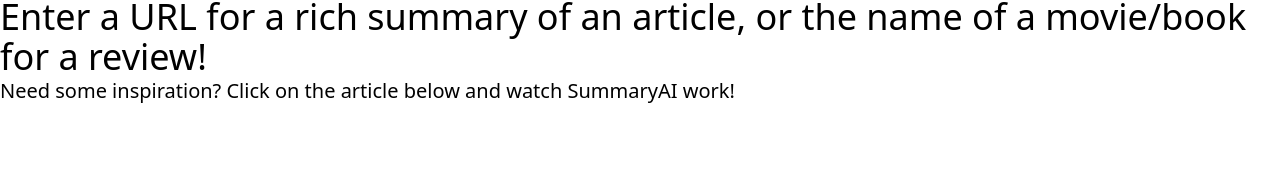
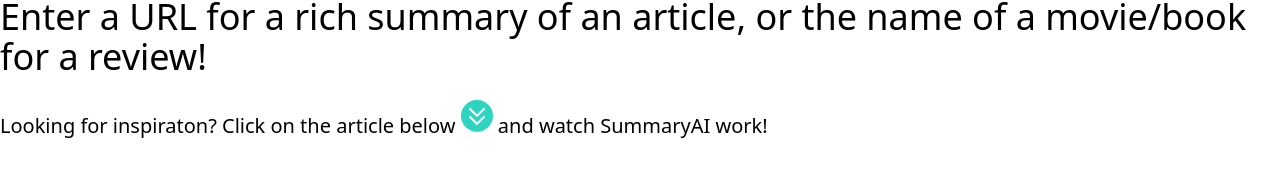
Before and after one commit to aarij-anwer/SummaryG, a Next.js app: page / in a window 1280 px wide. Shown: the part 189-379 px from the top of the page. Built offline with nearby package versions, Linux system fonts and the light colour scheme; no server answers; the database is empty; a web font is replaced by a local one.

Commit message:
add a bouncing arrow

```diff
--- a/pages/components/InitialLoad.js
+++ b/pages/components/InitialLoad.js
@@ -32,8 +32,13 @@ export default function InitialLoad(props) {
   return (
     <div className={`flex justify-evenly items-center w-full h-full ${props.searchIdState ? 'hidden' : ''}`}>
       <div>
-        <p className="text-4xl text-black">Enter a URL for a rich summary of an article, or the name of a movie/book for a review!</p>
-        <p className="text-xl text-black">Need some inspiration? Click on the article below and watch SummaryAI work!</p>
+        <p className="text-4xl text-black">Enter a URL for a rich summary of an article, or the name of a movie/book for a review!</p><p>&nbsp;</p>
+        <p className="text-xl text-black">Looking for inspiraton? Click on the article below&nbsp;
+        <span className="inline-block animate-bounce rounded-full p-1 bg-teal-400 text-white text-sm">
+          <svg className="w-6 h-6 mx-auto" xmlns="http://www.w3.org/2000/svg" fill="none" viewBox="0 0 24 24" stroke="currentColor">
+            <path stroke-linecap="round" stroke-linejoin="round" stroke-width="2" d="M19 13l-7 7-7-7m14-8l-7 7-7-7" />
+          </svg>
+        </span> and watch SummaryAI work!</p>
         <form onSubmit={handleSubmit} autoComplete="off">
           <button className="text-blue" type="submit">{props.suggested?.title}</button>
         </form>
```
